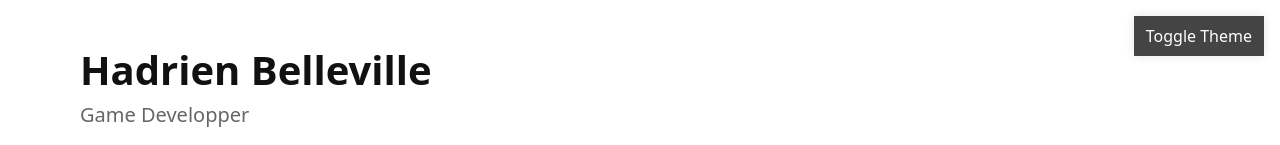
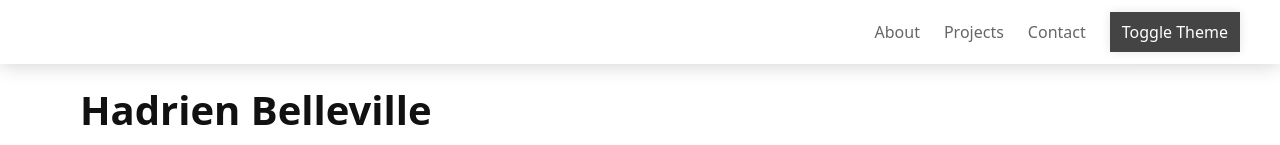
Before and after one commit to vraus/portfolio, a Next.js app: page / in a window 1280 px wide. Shown: the top 145 px of the page. Built offline with nearby package versions, Linux system fonts and the light colour scheme.

Commit message:
added a header

```diff
--- a/src/app/layout.tsx
+++ b/src/app/layout.tsx
@@ -1,6 +1,7 @@
 import type { Metadata } from "next";
 import { Geist, Geist_Mono } from "next/font/google";
 import "../styles/globals.css";
+import Header from "@/components/Header";
 
 const geistSans = Geist({
   variable: "--font-geist-sans",
@@ -24,10 +25,14 @@ export default function RootLayout({
 }>) {
   return (
     <html lang="en" className="light">
+      <Header />
+
       <body
         className={`${geistSans.variable} ${geistMono.variable} antialiased bg-background`}
       >
-        {children}
+        <div className="p-10">
+          {children}
+        </div>
       </body>
     </html>
   );
--- /dev/null
+++ b/src/app/projects.tsx
@@ -0,0 +1,7 @@
+export default function Projects() {
+    return (
+        <div>
+            <h1>Projects.</h1>
+        </div>
+    )
+};
--- /dev/null
+++ b/src/components/Header.tsx
@@ -0,0 +1,56 @@
+'use client';
+
+import { useState } from "react";
+import ThemeToggleButton from "./ThemeToggleButton";
+
+export default function Header() {
+    const [isOpen, setIsOpen] = useState(false);
+
+    return (
+        <header className="fixed top-0 left-0 w-full bg-background shadow-strong z-50 h-16 flex items-center px-6">
+            <div className="flex items-center justify-end w-full space-x-6">
+
+                {/* Liens de navigation Desktop */}
+                <nav className="hidden md:flex space-x-6">
+                    <a href="#about" className="text-secondary hover:text-secondary-hover transition">About</a>
+                    <a href="#projects" className="text-secondary hover:text-secondary-hover transition">Projects</a>
+                    <a href="#contact" className="text-secondary hover:text-secondary-hover transition">Contact</a>
+                </nav>
+
+                {/* Icônes à droite */}
+                <div className="flex items-center space-x-4">
+                    <ThemeToggleButton />
+
+                    {/* Bouton Hamburger pour mobile */}
+                    <button
+                        className="md:hidden focus:outline-none"
+                        onClick={() => setIsOpen(!isOpen)}
+                    >
+                        <svg className="w-6 h-6 text-primary" fill="none" stroke="currentColor" strokeWidth="2" viewBox="0 0 24 24">
+                            {isOpen ? (
+                                <path strokeLinecap="round" strokeLinejoin="round" d="M6 18L18 6M6 6l12 12" />
+                            ) : (
+                                <path strokeLinecap="round" strokeLinejoin="round" d="M4 6h16M4 12h16m-7 6h7" />
+                            )}
+                        </svg>
+                    </button>
+                </div>
+            </div>
+
+            {/* Menu Mobile */}
+            <div
+                className={`fixed top-16 left-0 w-full bg-secondary origin-top transition-all duration-300 ${
+                    isOpen
+                        ? "scale-y-100 opacity-100 pointer-events-auto"
+                        : "scale-y-0 opacity-100 pointer-events-none"
+                }`}
+            >
+                <nav className="flex flex-col items-center space-y-4 py-4">
+                    <a href="/about" className="text-secondary hover:text-secondary-hover transition" onClick={() => setIsOpen(false)}>About</a>
+                    <a href="/projects" className="text-secondary hover:text-secondary-hover transition" onClick={() => setIsOpen(false)}>Projects</a>
+                    <a href="/contact" className="text-secondary hover:text-secondary-hover transition" onClick={() => setIsOpen(false)}>Contact</a>
+                </nav>
+            </div>
+        </header>
+    );
+}
```
